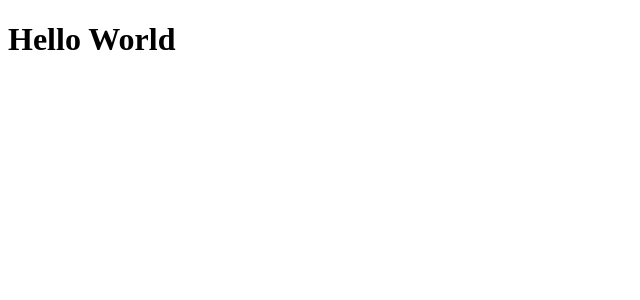
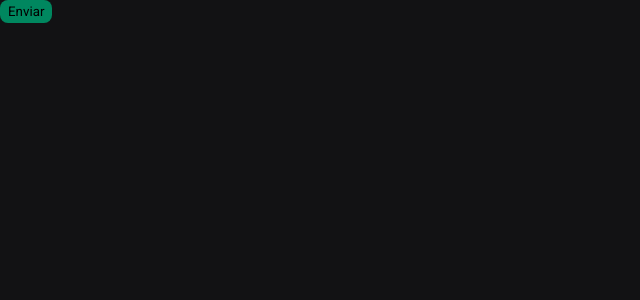
Before and after one commit to marcosviniciusjau/ignite-shop, a Next.js app: page / in a window 1280 px wide. Shown: the top 300 px of the page, without its empty margins (0-640 px from the left). Built offline with nearby package versions, Linux system fonts and the light colour scheme.

Commit message:
creating the styles

```diff
--- a/src/pages/_app.tsx
+++ b/src/pages/_app.tsx
@@ -1,5 +1,9 @@
- function MyApp({ Component, pageProps }) {
+import { globalStyles } from "@/styles/global";
+import { AppProps } from "next/app";
+
+globalStyles()
+
+export default function App({ Component, pageProps }:AppProps) {
+
   return <Component {...pageProps} />;
 }
-
-export default MyApp
--- a/src/pages/_document.tsx
+++ b/src/pages/_document.tsx
@@ -1,9 +1,15 @@
 import { Html, Head, Main, NextScript } from "next/document";
+import { getCssText } from "../styles";
 
 export default function Document() {
   return (
-    <Html lang="en">
-      <Head />
+    <Html>
+      <Head>
+      <link rel="preconnect" href="https://fonts.googleapis.com"/>
+      <link rel="preconnect" href="https://fonts.gstatic.com" crossOrigin="anonymous"/>
+      <link href="https://fonts.googleapis.com/css2?family=Roboto:wght@400;700&display=swap" rel="stylesheet"/>
+      <style id="stitches" dangerouslySetInnerHTML={{ __html: getCssText() }} />
+      </Head>
       <body>
         <Main />
         <NextScript />
--- a/src/pages/index.tsx
+++ b/src/pages/index.tsx
@@ -1,5 +1,19 @@
+import {styled} from "../styles"
+
+const Button= styled("button", {
+  backgroundColor:"$green500",
+  borderRadius:8,
+  border:0,
+  padding:"4px 8px",
+
+  "&:hover": {
+    filter:"brightness(0.8)"
+  }
+})
 export default function Home() {
   return (
-    <h1>Hello World</h1>
+    <Button>
+      Enviar
+    </Button>
   );
 }
--- /dev/null
+++ b/src/pages/product/[id].tsx
@@ -0,0 +1,6 @@
+import { useRouter } from "next/router";
+
+export default function Product() {
+    const {query}= useRouter()
+    return <h1>Product: {JSON.stringify(query)}</h1>;
+}
--- /dev/null
+++ b/src/styles/global.ts
@@ -0,0 +1,18 @@
+import { globalCss } from ".";
+
+export const globalStyles= globalCss({
+    "*": {
+        margin: 0,
+        padding: 0,
+    },
+    body: {
+        backgroundColor: "$gray900",
+        color: "$gray100",
+        "-webkit-font-smoothing": "antialiased",
+    },
+
+    "body, input, textarea, button": {
+        fontFamily: "Roboto",
+        fontWeight: 400,
+    },
+})
--- /dev/null
+++ b/src/styles/index.ts
@@ -0,0 +1,26 @@
+import { createStitches } from "@stitches/react"
+
+export const {
+    config,
+    styled,
+    css,
+    globalCss,
+    keyframes,
+    getCssText,
+    theme,
+    createTheme
+}= createStitches({
+    theme:{
+        colors:{
+            white: "#fff",
+
+            gray900: "#121214",
+            gray800: "#202024",
+            gray300: "#c4c4cc",
+            gray100: "#e1e1e6",
+
+            green500: "#00875f",
+            green300: "#00b37e",
+        }
+    }
+})
--- a/tsconfig.json
+++ b/tsconfig.json
@@ -7,7 +7,7 @@
     "noEmit": true,
     "esModuleInterop": true,
     "module": "esnext",
-    "moduleResolution": "bundler",
+    "moduleResolution": "node",
     "resolveJsonModule": true,
     "isolatedModules": true,
     "jsx": "preserve",
```
Also changed, not shown: package.json (+6 -5 lines), 1 other file (tests, documents, lock files or other folders).
